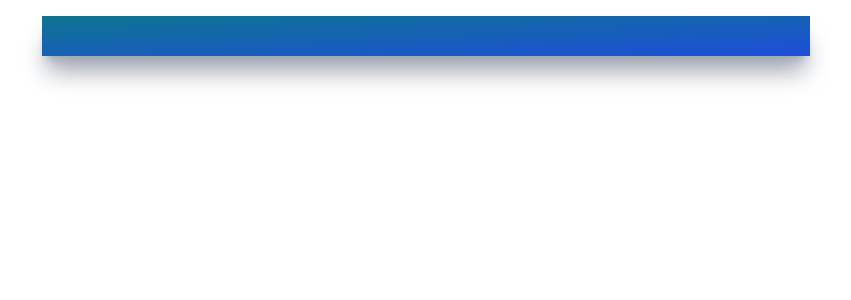
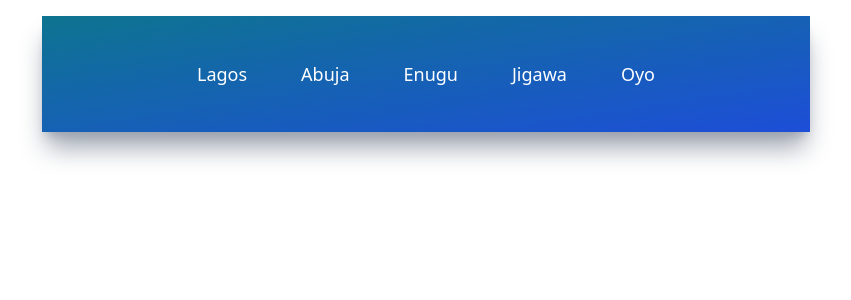
Before and after one commit to spython001/react-weather-app, a React (Vite) app: page / in a window 1280 px wide. Shown: the top 300 px of the page, without its empty margins (214-1065 px from the left). Built offline with nearby package versions, Linux system fonts and the light colour scheme.

Commit message:
modified contents of TopButtons jsx

```diff
--- a/src/App.jsx
+++ b/src/App.jsx
@@ -1,10 +1,13 @@
 import "./App.css";
+import TopButtons from "./components/TopButtons";
 //import UilReact from "@iconscout/react-unicons/icons/uil-react";
 
 function App() {
   return (
     <div className="mx-auto max-w-screen-md mt-4 py-5 px-32 bg-gradient-to-br from-cyan-700 to-blue-700 h-fit shadow-xl
-    shadow-gray-400"></div>
+    shadow-gray-400">
+      <TopButtons/>
+    </div>
   );
 }
 
--- a/src/components/TopButtons.jsx
+++ b/src/components/TopButtons.jsx
@@ -0,0 +1,37 @@
+
+function TopButtons() {
+  const cities = [
+    {
+        id:1,
+        title: 'Lagos'
+    },
+    {
+        id:2,
+        title: 'Abuja'
+    },
+    {
+        id:3,
+        title: 'Enugu'
+    },
+    {
+        id:4,
+        title: 'Jigawa'
+    },
+    {
+        id:5,
+        title: 'Oyo'
+    },
+  ]
+
+  return (
+    <div className="flex items-center justify-around my-6">
+        { cities.map((city) =>(
+            <button key={city.id} className="text-white text-lg font-medium">
+                {city.title}
+            </button>
+        ))}
+    </div>
+  )
+}
+
+export default TopButtons
```
